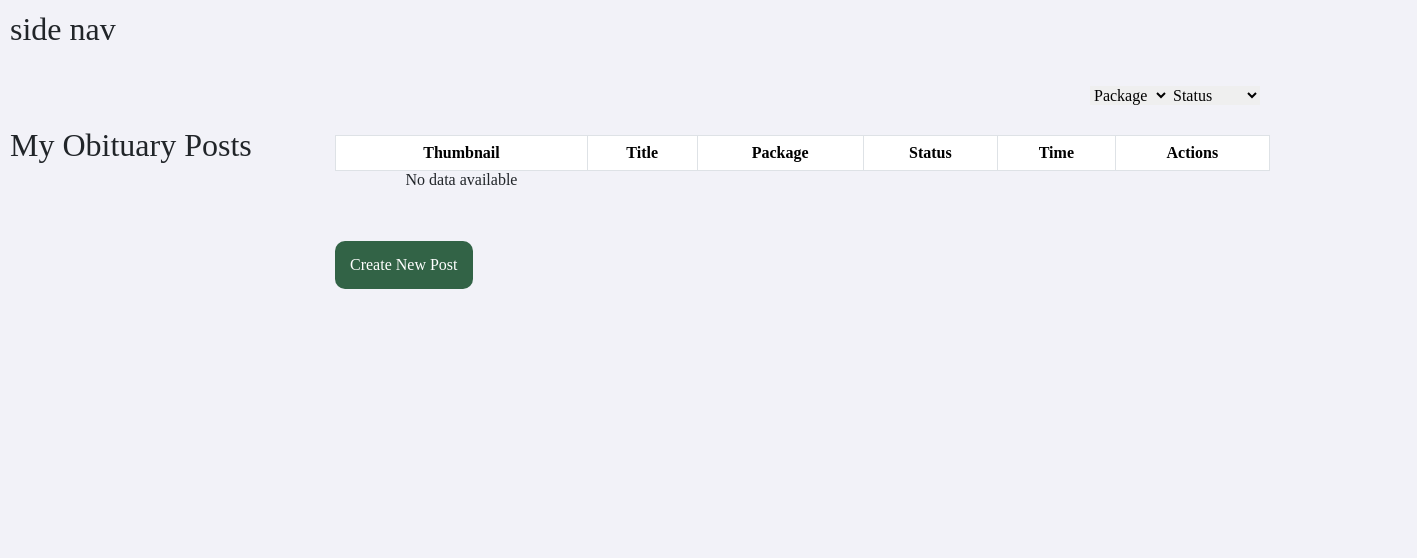
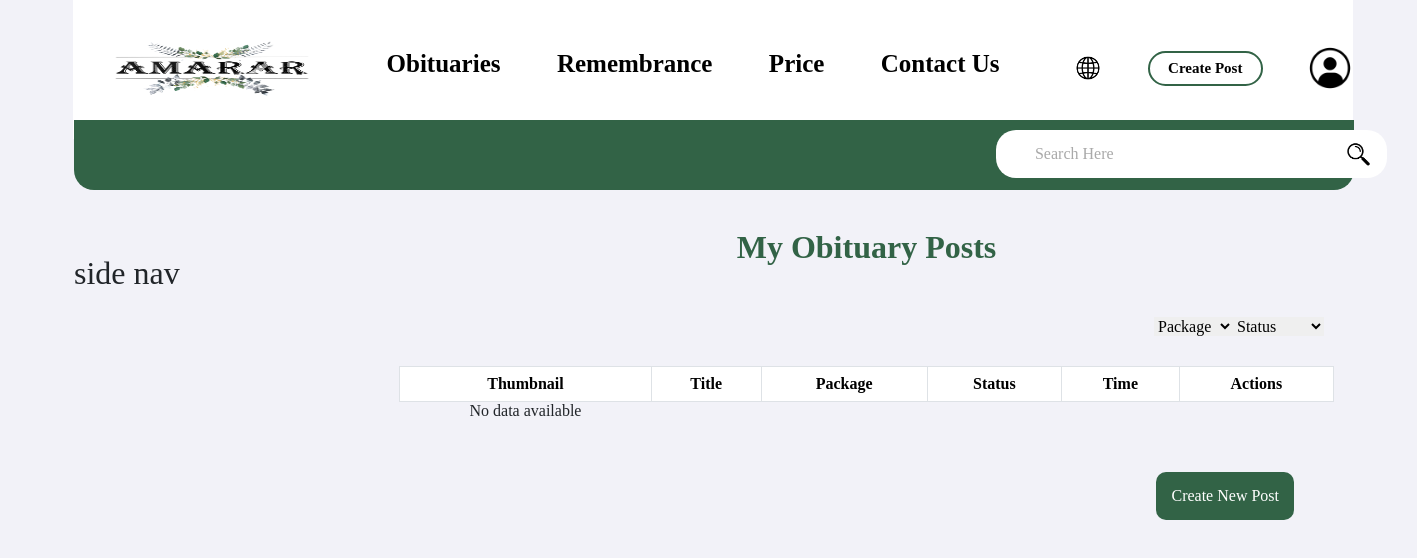
Before and after one commit to INT019/AMARAR-Web, a React (Create React App) app in the folder amarar/: page /obituary-dashboard in a window 1280 px wide. Shown: the top 558 px of the page, 1417 px wide, since content can reach past the window. Built offline with nearby package versions, Linux system fonts and the light colour scheme.

Commit message:
Commit
Remembrance nav page.
Did some stylings.

```diff
--- a/amarar/src/components/header/Header.css
+++ b/amarar/src/components/header/Header.css
@@ -7,7 +7,7 @@
   width: 100%;
   height: 211px;
   display: block;
-
+  margin-top: 5%;
 }
 
 .upper-header{
@@ -43,8 +43,22 @@
   margin-top: 4%;
 
 }
+.header-link-nav{
+  width: 80vw;
+}
 
-.nav-link-set nav ul li a{
+.header-link-ul{
+  display: flex;
+  justify-content: flex-start;
+  margin-left: 5%;
+}
+
+.header-link-li{
+  list-style: none;
+  margin-right: 6%;
+}
+
+.nav-link-set .header-link-a{
   font-size: 25px;
   color: black;
   font-weight: bold;
@@ -79,7 +93,7 @@
   color: black;
   border-radius: 25px;
   font-weight: bold;
-  font-size: 17px;
+  font-size: 15px;
 }
 
 .lower-header .header-search{
--- a/amarar/src/components/header/Header.jsx
+++ b/amarar/src/components/header/Header.jsx
@@ -1,9 +1,10 @@
 import React from 'react';
 import { Link } from 'react-router-dom'
-import logo from '../../images/logo.png';
-import web from '../../images/web.png';
-import account from '../../images/account.png';
-import search from '../../images/search.png';
+import amararlogo from '../../images/logo.png';
+import web from '../../images/web.png'
+import account from '../../images/account.png'
+import search from '../../images/search.png'
+
 import './Header.css';
 
 function Header ()
@@ -12,18 +13,18 @@ function Header ()
         <div className="full-header">
             <div className='upper-header'>
                 <div className='logo-img'><Link to={ '#' }>
-                    <img src={ logo }></img>
+                    <img src={ amararlogo }></img>
                 </Link>
 
 
                 </div>
                 <div className='nav-link-set'>
-                    <nav>
-                        <ul>
-                            <li><a href='#'>Obituaries</a></li>
-                            <li><a href='#'>Remembrance</a></li>
-                            <li><a href='#'>Price</a></li>
-                            <li><a href='#'>Contact Us</a></li>
+                    <nav className='header-link-nav'>
+                        <ul className='header-link-ul'>
+                            <li className='header-link-li'><a className='header-link-a' href='#'>Obituaries</a></li>
+                            <li className='header-link-li'><a className='header-link-a' href='#'>Remembrance</a></li>
+                            <li className='header-link-li'><a className='header-link-a' href='#'>Price</a></li>
+                            <li className='header-link-li'><a className='header-link-a' href='#'>Contact Us</a></li>
                         </ul>
                     </nav>
 
--- a/amarar/src/pages/CreateObituary.jsx
+++ b/amarar/src/pages/CreateObituary.jsx
@@ -5,6 +5,7 @@ import ReactQuill from 'react-quill';
 import 'react-quill/dist/quill.snow.css';
 import { Upload, Button, Modal } from 'antd';
 import { PlusOutlined, UploadOutlined } from '@ant-design/icons';
+import Header from '../components/header/Header';
 //import CountryCityField from '../components/CountryCityField';
 
 function ObituaryForm ()
@@ -222,8 +223,18 @@ function ObituaryForm ()
     };
 
     return (
-        <div>
+        <div className='create-obituary'
+            style={ {
+                display: 'block'
+            } }
+        >
+            <div className='header'>
+                <Header />
+            </div>
+
             <div className='d-flex flex-column justify-content-center align-items-center' style={ { background: '#F2F2F8' } }>
+
+
                 <h1>CREATE YOUR OBITUARY ....</h1>
 
                 <div className='w-50 rounded p-4' style={ { background: '#D9D9D9' } }>
--- a/amarar/src/pages/UserDashObituaryHome.jsx
+++ b/amarar/src/pages/UserDashObituaryHome.jsx
@@ -220,14 +220,16 @@ function UserDashObituaryHome ()
         //     </div>
         // </div>
 
-        <div style={ { background: '#F2F2F8' } }>
+        <div className='dashboard' style={ { background: '#F2F2F8' } }>
 
-            {/* <Header /> */ }
+            {/* <div className='header'>
+                <Header />
+            </div> */}
 
             <div className="grid-container">
-                {/* <div className="grid-item grid-item-1">
+                <div className="grid-item grid-item-1">
                     <Header />
-                </div> */}
+                </div>
 
                 <div className="grid-item grid-item-2">
                     <h2>side nav</h2>
@@ -309,10 +311,6 @@ function UserDashObituaryHome ()
                                             ) }
                                         </td>
 
-                                        {/* <td>
-                                                     <img src={ post.mainImage } alt="Thumbnail" />
-                                                 </td> */}
-
                                         <td>
                                             <Link
                                                 to={ `/read/${ post.ID }` }
--- a/amarar/src/styles/UserDashObituaryHome.css
+++ b/amarar/src/styles/UserDashObituaryHome.css
@@ -10,13 +10,26 @@ body{
     margin: auto;
     padding: 0;
     background: #F2F2F8;
+    overflow-x: hidden;
 }
+
+.dashboard{
+  display: block;
+  width: 100%;
+  max-width: 100%;
+  margin-left: 5%;
+}
+
+/* .header{
+  margin-top: -5%;
+} */
 
 .grid-container {
   display: grid;
   grid-template-columns: 1fr 3fr;
   gap: 20px;
   padding: 10px;
+  margin-top: 10%;
 }
 
 .grid-item {
@@ -26,12 +39,15 @@ body{
   width: 100%;
 }
 
-/* .grid-item:nth-child(1) {
+.grid-item:nth-child(1) {
   grid-column: 1 / span 3;
   grid-row: 1;
   padding: 0%;
   margin: 0%;
-} */
+  margin-top: -6%;
+  padding-bottom: 10%;
+  margin-left: 5%;
+}
 
 .grid-item:nth-child(2) {
   grid-column: 1;
```
